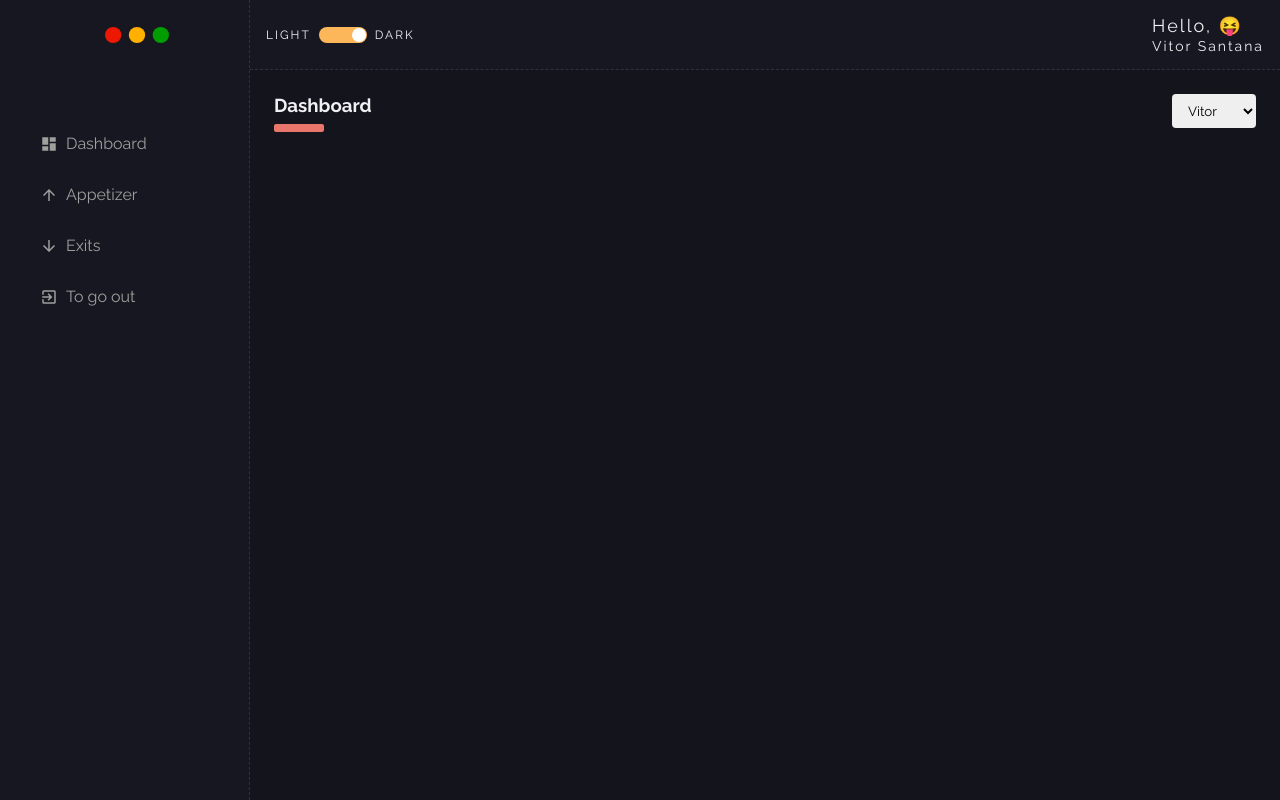
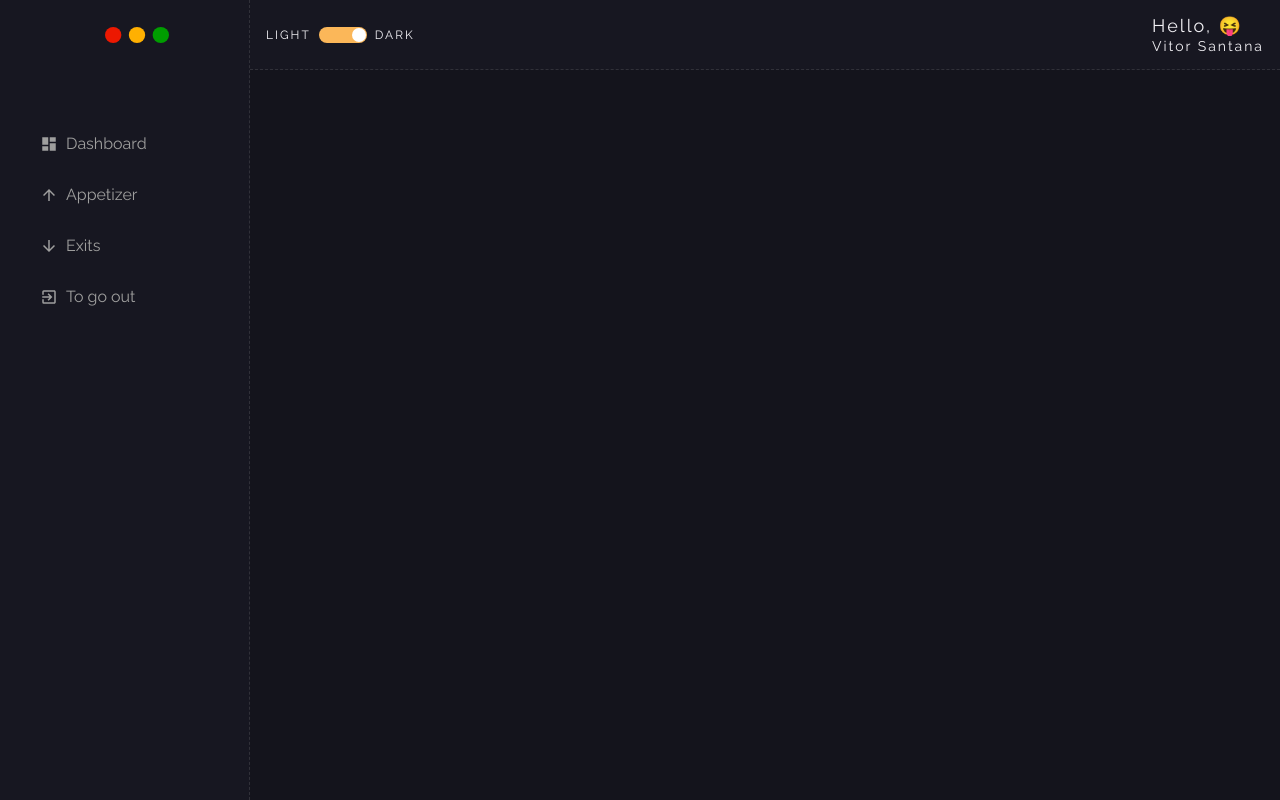
Before and after one commit to vitorSantanaDev/my-wallet-react, a React (Create React App) app: page / in a window 1280 px wide. Built offline with nearby package versions, Linux system fonts and the light colour scheme.

Commit message:
🚚 Added the Routes in the App  component.

```diff
--- a/src/App.tsx
+++ b/src/App.tsx
@@ -1,19 +1,16 @@
-import React from 'react';
-import Layout from './components/Layout/Layout';
-import GlobalStyle from './styles/global';
-import { ThemeProvider } from "styled-components"
-import dark from './styles/themes/dark';
-import Dashboard from './pages/Dashboard/Dashboard';
+import React from "react";
+import GlobalStyle from "./styles/global";
+import { ThemeProvider } from "styled-components";
+import dark from "./styles/themes/dark";
+import Routes from "./routes";
 
 const App: React.FC = () => {
   return (
     <ThemeProvider theme={dark}>
       <GlobalStyle />
-      <Layout>
-        <Dashboard />
-      </Layout>
+      <Routes />
     </ThemeProvider>
   );
-}
+};
 
 export default App;
```
